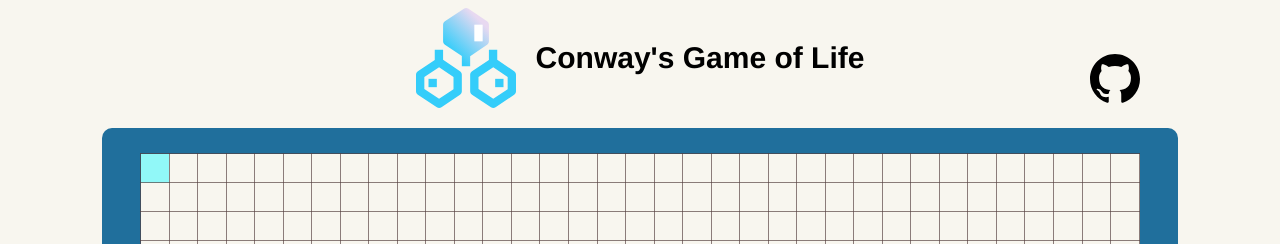
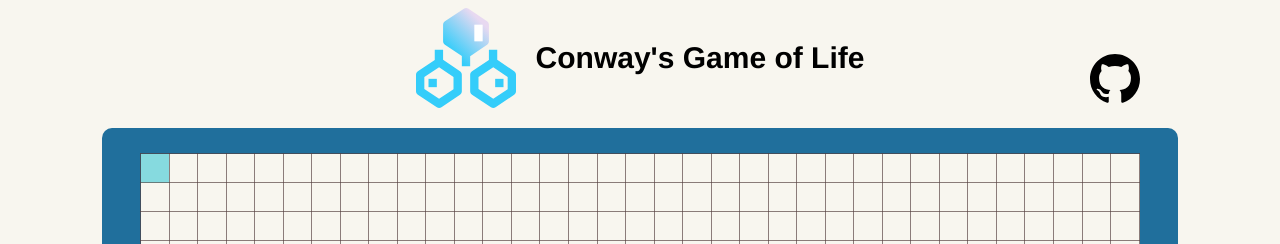
Before and after one commit to zyakdi/game-of-life, a Vue app: page /#/ in a window 1280 px wide. In both pictures the pointer is over the element 154 px from the left and 168 px from the top of the page. Shown: the top 244 px of the page. Built offline with nearby package versions, Linux system fonts and the light colour scheme.

Commit message:
Add small design improvements

```diff
--- a/src/components/Cell.vue
+++ b/src/components/Cell.vue
@@ -42,7 +42,8 @@ export default Vue.extend({
 }
 
 .dead:hover {
-  background-color: #91f8f8;
+  background-color: #84d4da;
+  opacity: 0.8;
 }
 
 .alive {
--- a/src/components/ControlPanel.vue
+++ b/src/components/ControlPanel.vue
@@ -174,6 +174,19 @@ button {
   outline: none;
 }
 
+button:hover {
+  animation: zoom 0s linear forwards;
+}
+
+@keyframes zoom {
+  from {
+    transform: scale(1);
+  }
+  to {
+    transform: scale(1.1);
+  }
+}
+
 button:active {
   background-color: rgb(179, 179, 179);
 }
```
